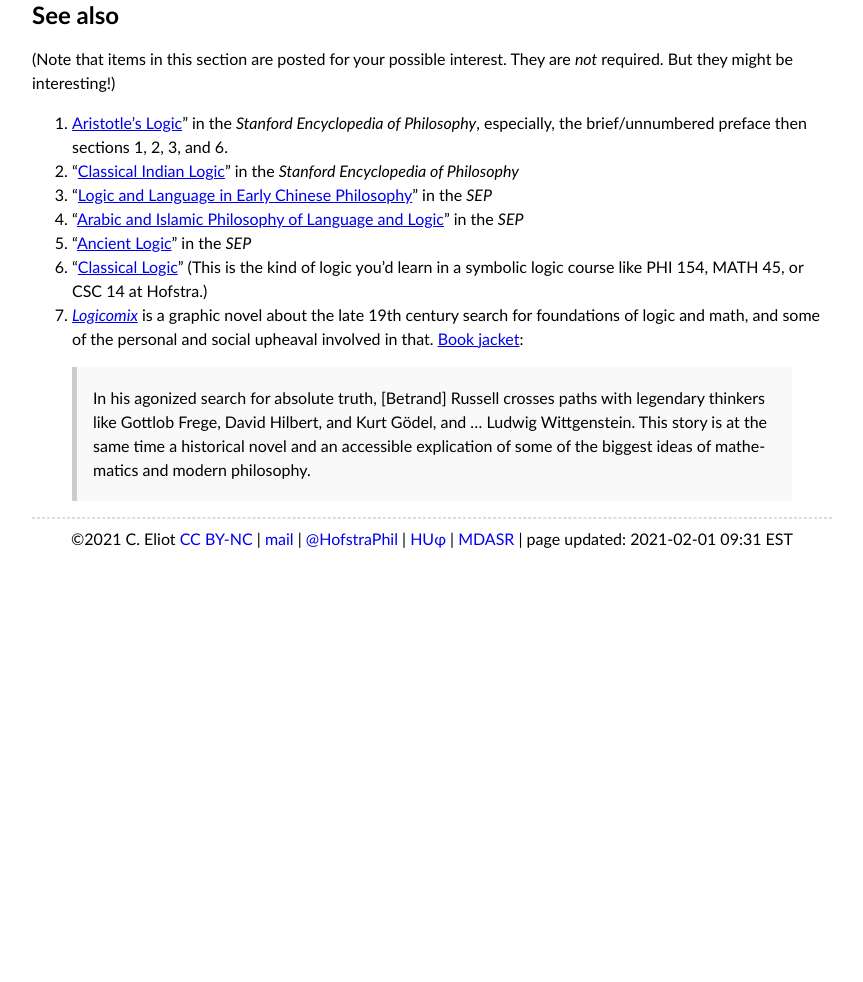
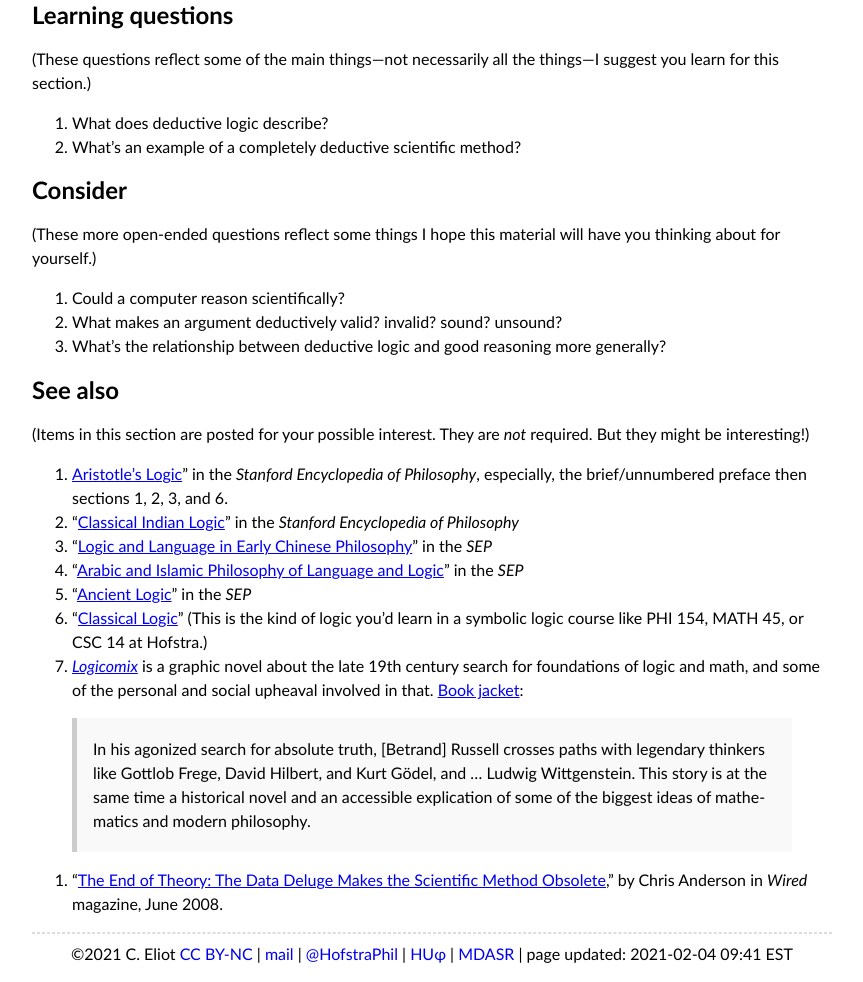
Before and after one commit to chreliot/phi152, a plain HTML site: page topics/logic/index.html in a window 1280 px wide. Shown: the part 442-1424 px from the top of the page, without its empty margins (208-1071 px from the left). Before the commit the page ends 1009 px from the top, so only its background shows below. Drawn offline with Linux system fonts and the light colour scheme.

Commit message:
rebuilding site on Thu Feb  4 09:41:42 EST 2021

```diff
--- a/topics/logic/index.html
+++ b/topics/logic/index.html
@@ -46,8 +46,21 @@
 <li><em>forallx CALGARY: An Introduction to Formal Logic</em>, Fall 2020 edition, by Magnus et al. Get PDF from <a href="http://forallx.openlogicproject.org">here</a>, available in several versions; or, here is a direct link to the <a href="http://forallx.openlogicproject.org/forallxyyc.pdf">the screen-friendly PDF version</a>.</li>
 <li>Ian Hacking, <em>An Introduction to Probability and Inductive Logic</em> (purchased book) Chapter 1 “Logic”, whole chapter, pages 1–7.</li>
 </ol>
+<h2 id="learning-questions">Learning questions</h2>
+<p>(These questions reflect some of the main things—not necessarily all the things—I suggest you learn for this section.)</p>
+<ol>
+<li>What does deductive logic describe?</li>
+<li>What&rsquo;s an example of a completely deductive scientific method?</li>
+</ol>
+<h2 id="consider">Consider</h2>
+<p>(These more open-ended questions reflect some things I hope this material will have you thinking about for yourself.)</p>
+<ol>
+<li>Could a computer reason scientifically?</li>
+<li>What makes an argument deductively valid? invalid? sound? unsound?</li>
+<li>What&rsquo;s the relationship between deductive logic and good reasoning more generally?</li>
+</ol>
 <h2 id="see-also">See also</h2>
-<p>(Note that items in this section are posted for your possible interest. They are <em>not</em> required. But they might be interesting!)</p>
+<p>(Items in this section are posted for your possible interest. They are <em>not</em> required. But they might be interesting!)</p>
 <ol>
 <li><a href="https://plato.stanford.edu/entries/aristotle-logic/">Aristotle&rsquo;s Logic</a>” in the <em>Stanford Encyclopedia of Philosophy</em>, especially, the brief/unnumbered preface then sections 1, 2, 3, and 6.</li>
 <li>“<a href="https://plato.stanford.edu/entries/logic-india/">Classical Indian Logic</a>” in the <em>Stanford Encyclopedia of Philosophy</em></li>
@@ -60,6 +73,9 @@
 <blockquote>
 <p>In his agonized search for absolute truth, [Betrand] Russell crosses paths with legendary thinkers like Gottlob Frege, David Hilbert, and Kurt Gödel, and …  Ludwig Wittgenstein. This story is at the same time a historical novel and an accessible explication of some of the biggest ideas of mathematics and modern philosophy.</p>
 </blockquote>
+<ol>
+<li>“<a href="https://www.wired.com/2008/06/pb-theory/">The End of Theory: The Data Deluge Makes the Scientific Method Obsolete</a>,” by Chris Anderson in <em>Wired</em> magazine, June 2008.</li>
+</ol>
 
 </main>
 
@@ -68,7 +84,7 @@
   <hr/>
   ©2021 C. Eliot <a href="https://creativecommons.org/licenses/by-nc/4.0/">CC BY-NC</a> |  <a href="mailto:Christopher.H.Eliot@hofstra.edu">mail</a> | <a href="https://twitter.com/HofstraPhil">@HofstraPhil</a> | <a href="https://www.hofstra.edu/academics/colleges/hclas/phi/">HUφ</a> | <a href="https://chreliot.github.io/dasr">MDASR</a>
 
-  | page updated: 2021-02-01 09:31 EST
+  | page updated: 2021-02-04 09:41 EST
   </footer>
   </body>
 </html>
```
Also changed, not shown: sitemap.xml (+4 -4 lines), tags/index.html (+1 -1 lines), tags/topics/index.html (+1 -1 lines), topics/index.html (+1 -1 lines).
